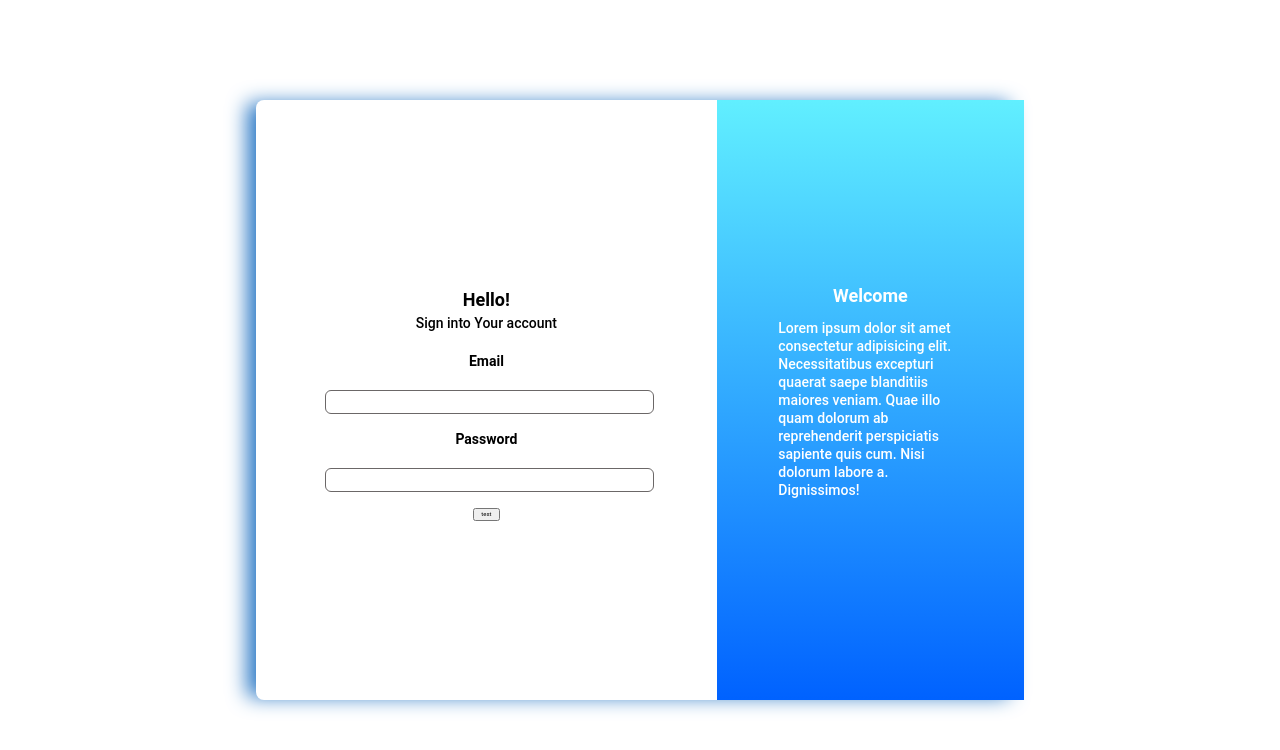
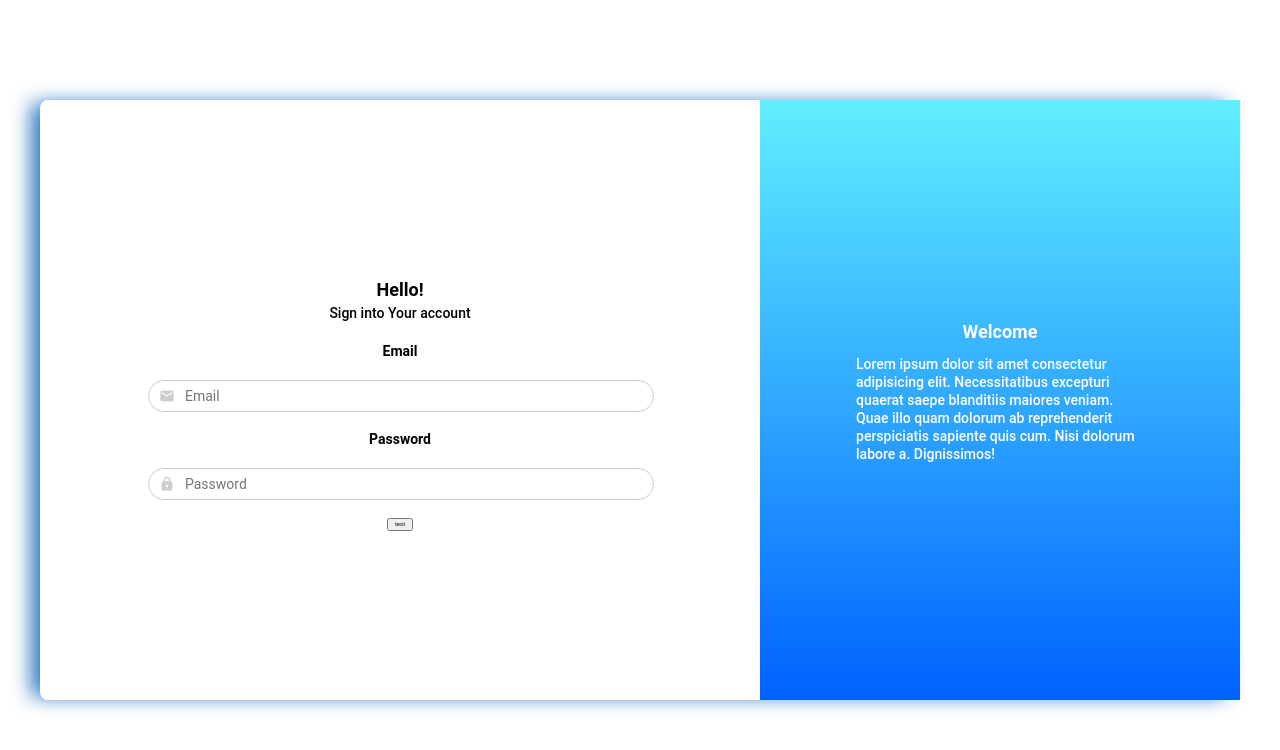
Before and after one commit to Jwalczaak/flashcards-frontend, an Angular app: page /auth in a window 1280 px wide. Shown: the top 750 px of the page. Built offline with nearby package versions, Linux system fonts and the light colour scheme.

Commit message:
Added icons to inputs and focus-within (box-shadow)

```diff
--- a/src/app/pages/auth-page/auth-page.component.html
+++ b/src/app/pages/auth-page/auth-page.component.html
@@ -7,9 +7,13 @@
           <span class="text-value-sm">Sign into Your account</span>
         </header>
         <label class="text-value-sm-strong" for="email">Email</label>
-        <div class="input-container"><app-input id="email" [inputType]="'text'"></app-input></div>
+        <div class="input-container">
+          <app-input id="email" [inputType]="'text'" [iconName]="'mail'" [placeholder]="'Email'"></app-input>
+        </div>
         <label class="text-value-sm-strong" for="password">Password</label>
-        <div class="input-container"><app-input id="password" [inputType]="'password'"></app-input></div>
+        <div class="input-container">
+          <app-input id="password" [inputType]="'password'" [iconName]="'lock'" [placeholder]="'Password'"></app-input>
+        </div>
 
         <div class="button-container"><app-shared-button [buttonType]="'submit'"></app-shared-button></div>
       </form>
--- a/src/app/pages/auth-page/auth-page.component.scss
+++ b/src/app/pages/auth-page/auth-page.component.scss
@@ -22,7 +22,7 @@
     position: absolute;
     top: 50%;
     left: 50%;
-    width: 60%;
+    width: 1200px;
     height: 75%;
     transform: translate(-50%, -50%);
     -webkit-box-shadow: -12px 0px 20px -3px rgba(45, 122, 198, 1);
@@ -70,5 +70,5 @@
 
 .input-container {
   width: 70%;
-  height: 2rem;
+  height: 3rem;
 }
--- a/src/app/shared/components/input/input.component.html
+++ b/src/app/shared/components/input/input.component.html
@@ -1 +1,4 @@
-<input [type]="inputType()" class="input" />
+<div class="input-wrapper">
+  <i class="material-icons icon">{{ iconName() }}</i>
+  <input [type]="inputType()" class="input" [placeholder]="placeholder()" />
+</div>
--- a/src/app/shared/components/input/input.component.scss
+++ b/src/app/shared/components/input/input.component.scss
@@ -3,7 +3,34 @@
 .input {
   width: 100%;
   height: 100%;
+  @include border(var(--border-radius-lg));
   outline: none;
   font-size: 1.4rem;
-  @include border(var(--border-radius-sm));
+  padding: 0 10px;
 }
+
+.icon {
+  margin-left: 10px;
+  font-size: 1.6rem;
+  color: #ccc;
+}
+
+.input-wrapper {
+  @include flexbox(row, flex-start, center);
+  @include border(var(--border-radius-lg));
+  width: 100%;
+  height: 100%;
+}
+
+.input-wrapper:focus-within {
+  box-shadow: 0 0 5px 2px rgba(45, 122, 198, 1);
+  @include border(var(--border-radius-lg), rgba(45, 122, 198, 0.5));
+}
+
+.input {
+  height: 100%;
+  width: 54%;
+  border: none;
+  outline: none;
+  line-height: 0;
+}
--- a/src/app/shared/components/input/input.component.ts
+++ b/src/app/shared/components/input/input.component.ts
@@ -1,6 +1,6 @@
+/* eslint-disable @typescript-eslint/no-unused-vars */
 import { Component, input } from '@angular/core';
-import { InputType } from 'zlib';
-
+import { InputType } from '../../types/input';
 @Component({
   selector: 'app-input',
   imports: [],
@@ -9,4 +9,7 @@ import { InputType } from 'zlib';
 })
 export class InputComponent {
   inputType = input.required<InputType>();
+
+  iconName = input.required<string>();
+  placeholder = input.required<string>();
 }
--- a/src/index.html
+++ b/src/index.html
@@ -1,11 +1,12 @@
 <!doctype html>
 <html lang="en">
   <head>
-  <meta charset="utf-8">
+    <meta charset="utf-8" />
     <title>FlashcardsFrontend</title>
-  <base href="/">
-  <meta name="viewport" content="width=device-width, initial-scale=1">
-  <link rel="icon" type="image/x-icon" href="favicon.ico">
+    <base href="/" />
+    <meta name="viewport" content="width=device-width, initial-scale=1" />
+    <link rel="icon" type="image/x-icon" href="favicon.ico" />
+    <link href="https://fonts.googleapis.com/icon?family=Material+Icons" rel="stylesheet" />
   </head>
   <body>
     <app-root></app-root>
--- a/src/styles/_colors.scss
+++ b/src/styles/_colors.scss
@@ -1,5 +1,5 @@
 :root {
   --white-1: #ffff;
 
-  --gray-1: #6b6767;
+  --gray-1: #ccc;
 }
--- a/src/styles/_variables.scss
+++ b/src/styles/_variables.scss
@@ -2,4 +2,5 @@
   --border-radius-xs: 4px;
   --border-radius-sm: 6px;
   --border-radius-md: 8px;
+  --border-radius-lg: 20px;
 }
```
Also changed, not shown: src/app/shared/types/input.ts (renamed from src/app/shared/types/input-type.ts). Lines whose indentation alone changed are shown as unchanged.
